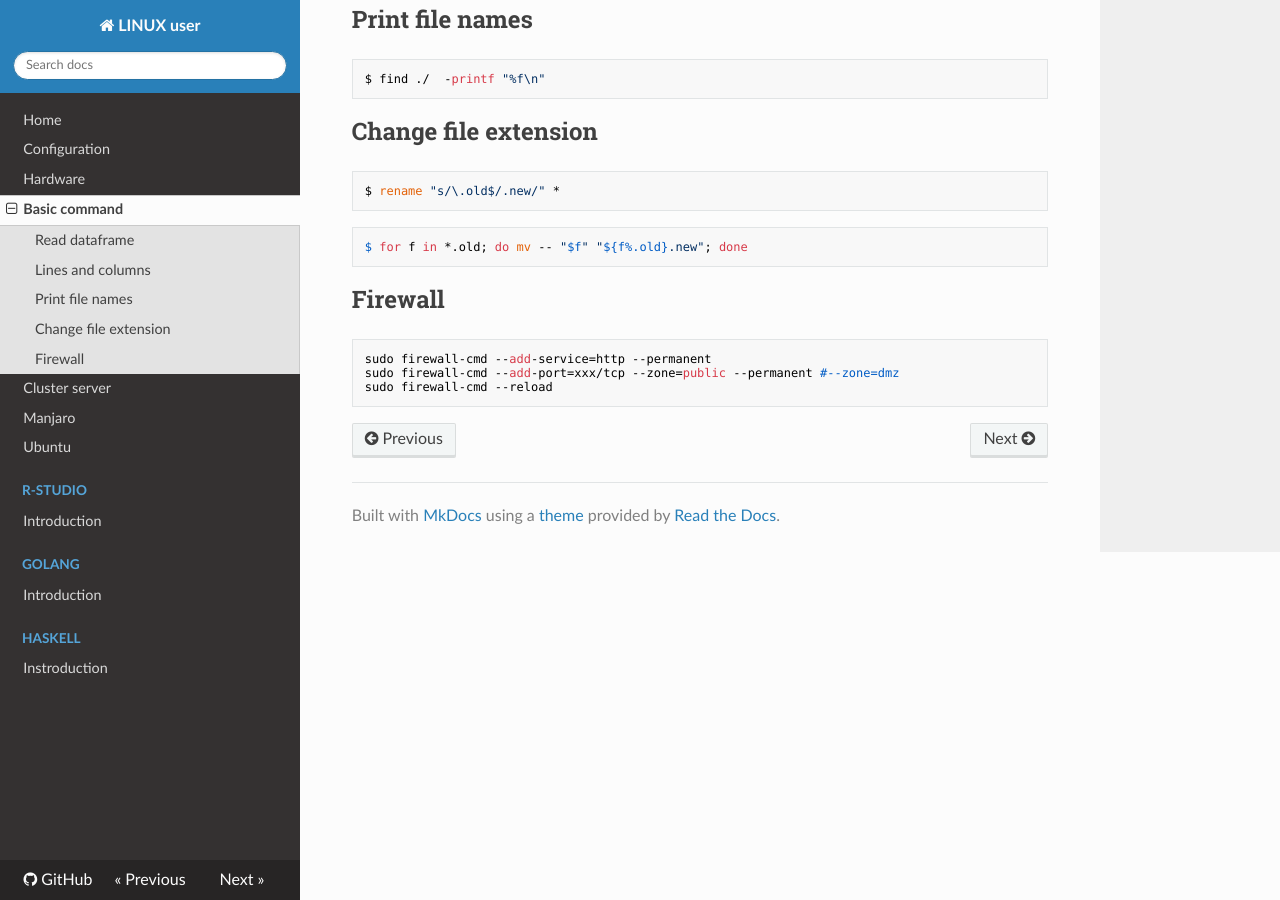
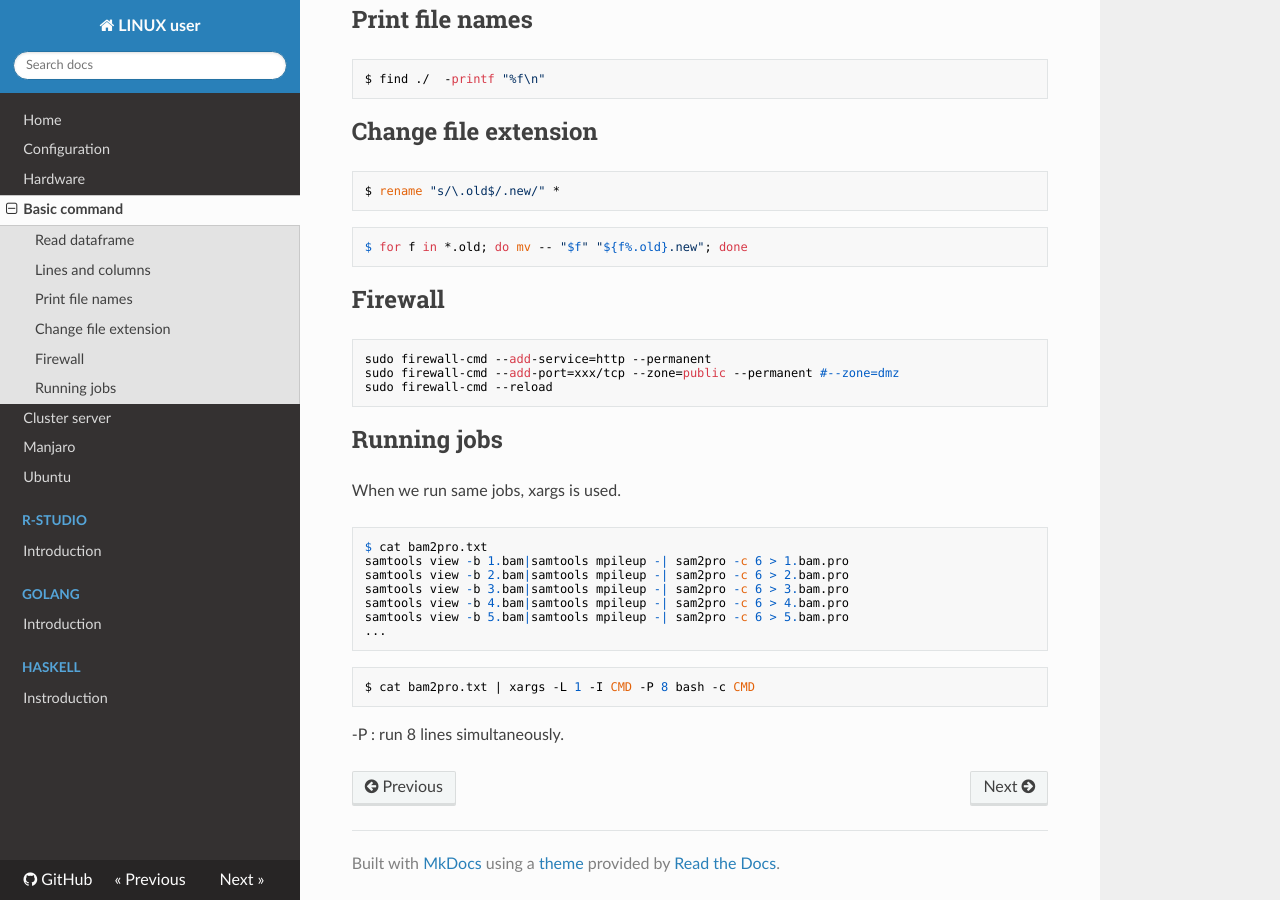
Before and after one commit to WonyoungCho/LINUX, an MkDocs documentation site: the page built from docs/basic_comm.md, in a window 1280 px wide and 900 px high, scrolled down 540 px. Built offline with MkDocs 1.6.1, drawn with Linux system fonts in a browser that asks for light colours; nearby versions of some CDN libraries; old or Windows-style settings are respelled for this version of MkDocs.

Commit message:
Update basic_comm.md

````diff
--- a/docs/basic_comm.md
+++ b/docs/basic_comm.md
@@ -35,3 +35,19 @@ sudo firewall-cmd --add-service=http --permanent
 sudo firewall-cmd --add-port=xxx/tcp --zone=public --permanent #--zone=dmz
 sudo firewall-cmd --reload
 ```
+
+## Running jobs
+When we run same jobs, xargs is used.
+```
+$ cat bam2pro.txt
+samtools view -b 1.bam|samtools mpileup -| sam2pro -c 6 > 1.bam.pro
+samtools view -b 2.bam|samtools mpileup -| sam2pro -c 6 > 2.bam.pro
+samtools view -b 3.bam|samtools mpileup -| sam2pro -c 6 > 3.bam.pro
+samtools view -b 4.bam|samtools mpileup -| sam2pro -c 6 > 4.bam.pro
+samtools view -b 5.bam|samtools mpileup -| sam2pro -c 6 > 5.bam.pro
+...
+```
+```
+$ cat bam2pro.txt | xargs -L 1 -I CMD -P 8 bash -c CMD
+```
+-P : run 8 lines simultaneously.
````
